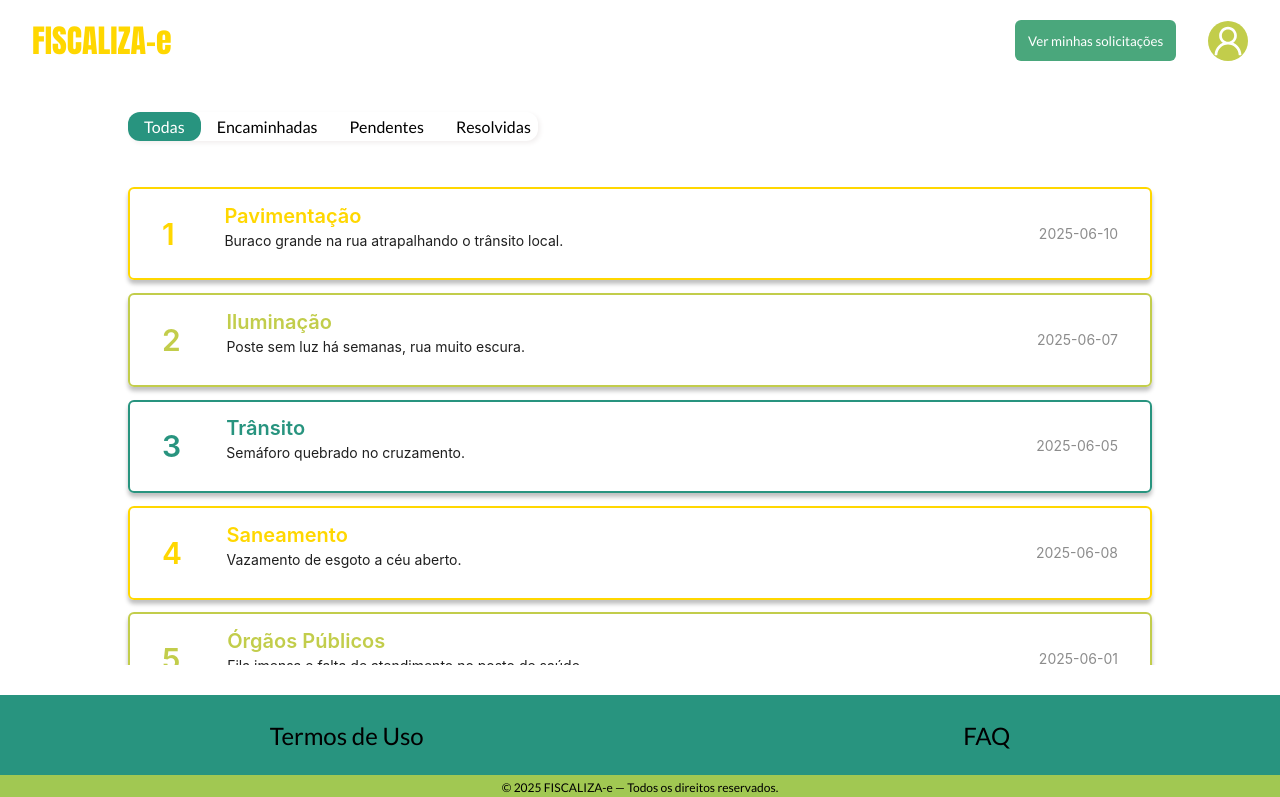
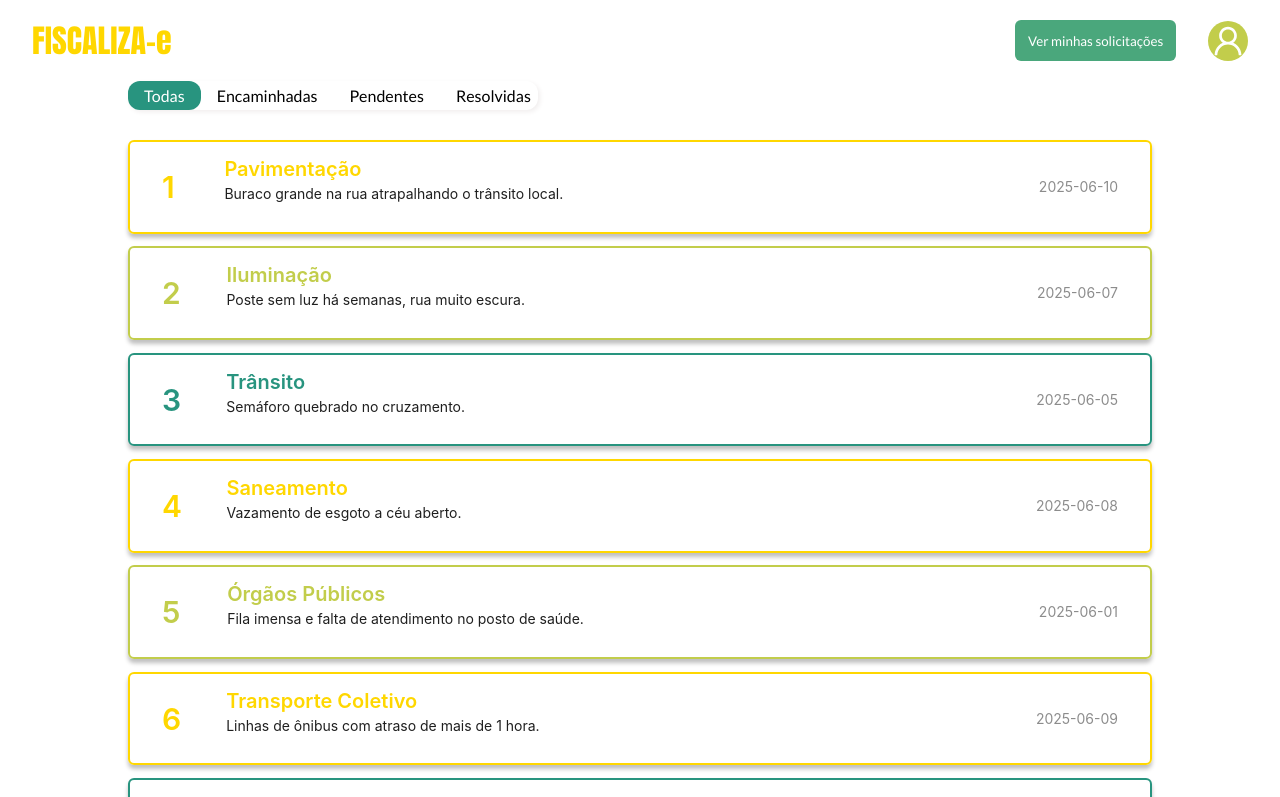
Before and after one commit to fiscaliza-e/frontend, a Next.js app: page /user/my-complaints in a window 1280 px wide. Shown: the top 797 px of the page. Built offline with nearby package versions, Linux system fonts and the light colour scheme.

Commit message:
removendo scroll de complaint list

```diff
--- a/src/app/user/my-complaints/components/complaint-list/complaint-list.module.css
+++ b/src/app/user/my-complaints/components/complaint-list/complaint-list.module.css
@@ -1,10 +1,7 @@
 .ComplaintsContainer {
   width: 100vw;
-  height: 500px;
-  overflow-y: auto;
   justify-content: flex-start;
-  padding-top: 1rem;
-}
+  }
 
 .cardTextContent {
   width: 80%;
```
